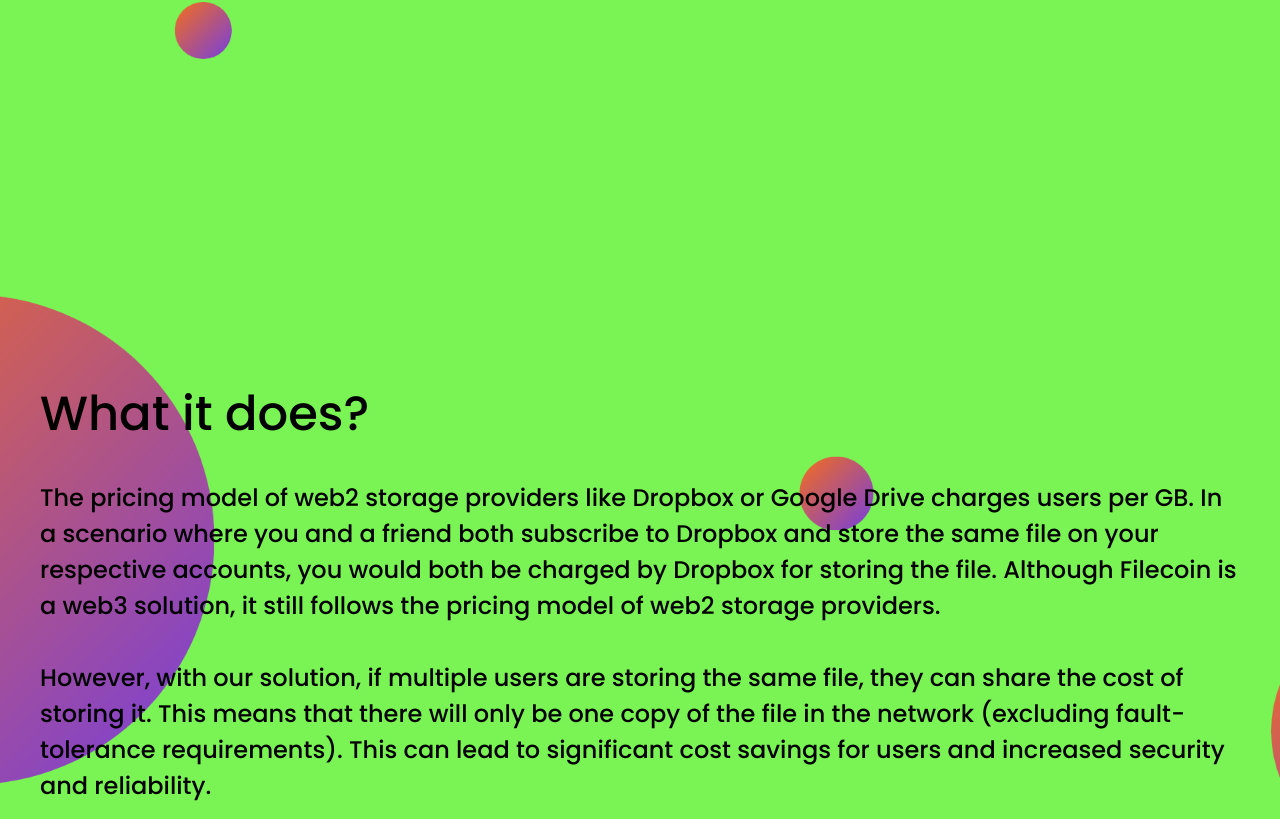
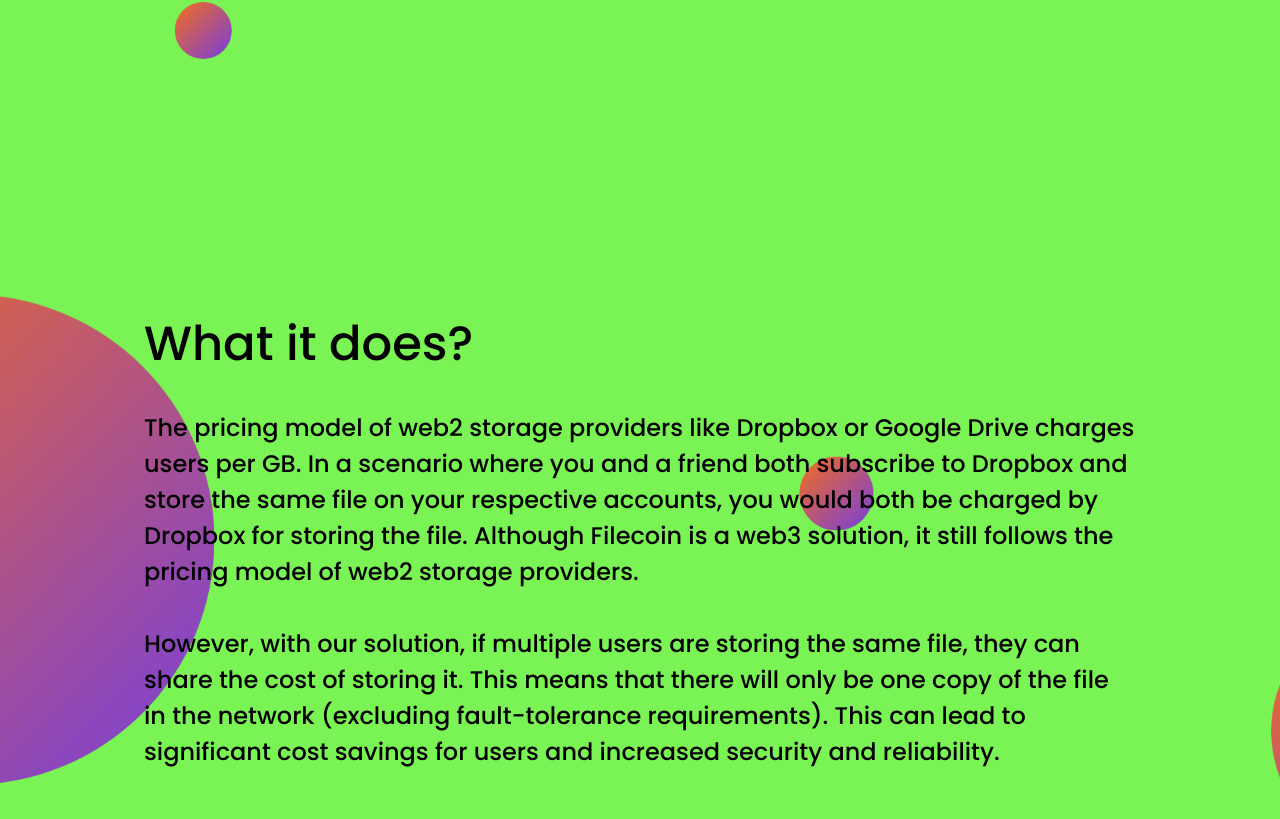
Before and after one commit to adityabhattad2021/BitElite, a Next.js app: page / in a window 1280 px wide. Shown: the part 1461-2280 px from the top of the page. Built offline with nearby package versions, Linux system fonts and the light colour scheme.

Commit message:
Add appropriate margin

```diff
--- a/components/About.jsx
+++ b/components/About.jsx
@@ -59,23 +59,25 @@ export default function About() {
 				</motion.div>
 			</section>
 			<section
-				className="info flex-col align-middle justify-center items-center font-sans content-center p-10 pt-36"
+				className="info flex-col align-middle justify-center items-center font-sans content-center px-36 mb-10 py-20 "
 				style={{
 					background: "url(/3.png) no-repeat center center",
 					backgroundSize: "cover",
 					height: "100vh",
 					width: "100vw",
+					marginBottom:"20px"
 				}}
 			>
 				<motion.div
 					whileInView={container.visible}
 					variants={container}
 					initial="hidden"
+
 				>
 					<motion.h1 variants={item} whileInView={item.visible}>
 						What it does?
 					</motion.h1>
-					<motion.p variants={item} whileInView={item.visible}>
+					<motion.p variants={item} whileInView={item.visible} >
 						The pricing model of web2 storage providers like Dropbox
 						or Google Drive charges users per GB. In a scenario
 						where you and a friend both subscribe to Dropbox and
--- a/components/People.jsx
+++ b/components/People.jsx
@@ -55,7 +55,8 @@ export default function People() {
 				justifyContent: "center",
 				flexDirection: "column",
 			}}
-			className="people"
+
+			className="people mb-10"
 		>
 			<h1>Who&apos;s building it?</h1>
 			<div
@@ -74,7 +75,7 @@ export default function People() {
 						<p>{person.role}</p>
 						<div className="social">
 							{person.github && <div className="github" onClick={() => openURL(person.github)}>
-								<svg height="32" aria-hidden="true" viewBox="0 0 16 16" version="1.1" width="32" data-view-component="true" class="octicon octicon-mark-github v-align-middle">
+								<svg height="32" aria-hidden="true" viewBox="0 0 16 16" version="1.1" width="32" data-view-component="true" className="octicon octicon-mark-github v-align-middle">
 									<path fill-rule="evenodd" d="M8 0C3.58 0 0 3.58 0 8c0 3.54 2.29 6.53 5.47 7.59.4.07.55-.17.55-.38 0-.19-.01-.82-.01-1.49-2.01.37-2.53-.49-2.69-.94-.09-.23-.48-.94-.82-1.13-.28-.15-.68-.52-.01-.53.63-.01 1.08.58 1.23.82.72 1.21 1.87.87 2.33.66.07-.52.28-.87.51-1.07-1.78-.2-3.64-.89-3.64-3.95 0-.87.31-1.59.82-2.15-.08-.2-.36-1.02.08-2.12 0 0 .67-.21 2.2.82.64-.18 1.32-.27 2-.27.68 0 1.36.09 2 .27 1.53-1.04 2.2-.82 2.2-.82.44 1.1.16 1.92.08 2.12.51.56.82 1.27.82 2.15 0 3.07-1.87 3.75-3.65 3.95.29.25.54.73.54 1.48 0 1.07-.01 1.93-.01 2.2 0 .21.15.46.55.38A8.013 8.013 0 0016 8c0-4.42-3.58-8-8-8z"></path>
 								</svg>
 							</div>}
```
